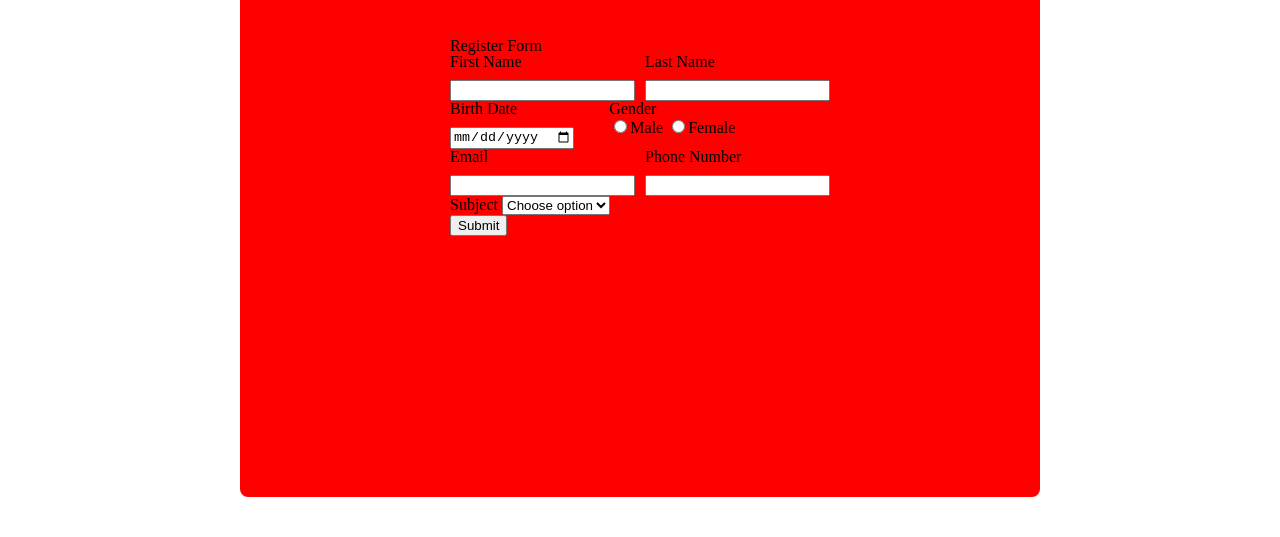
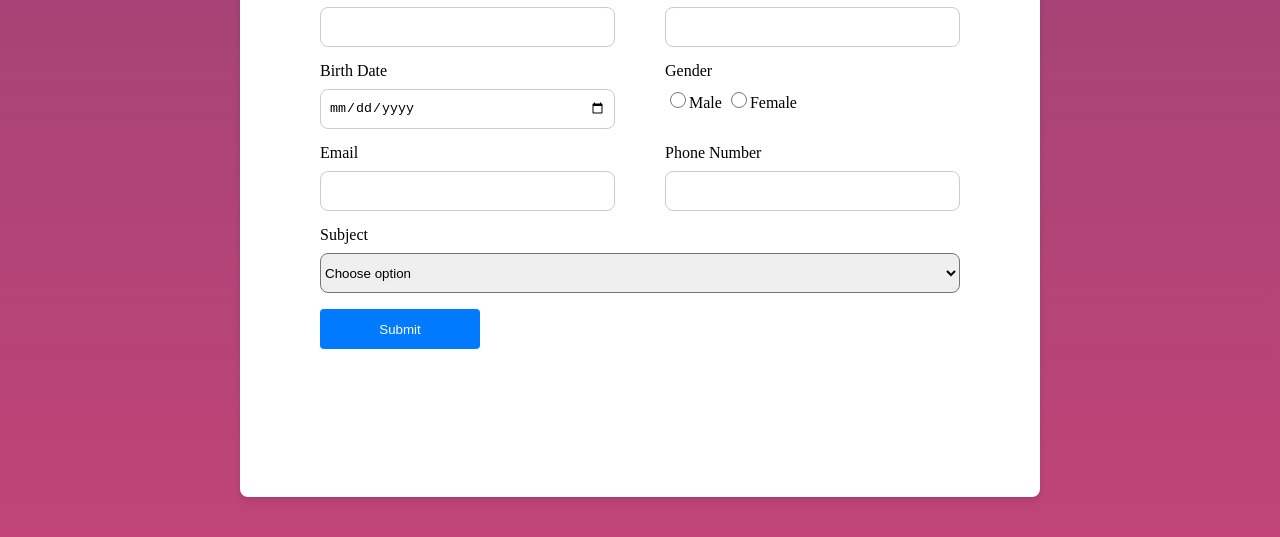
Before and after one commit to Soratun/tempo, a plain HTML site: page index.html in a window 1280 px wide. Shown: the part 263-800 px from the top of the page. Drawn offline with nearby package versions, Linux system fonts and the light colour scheme.

Commit message:
All designs include form

```diff
--- a/index.html
+++ b/index.html
@@ -58,6 +58,7 @@
               <input type="text" />
             </div>
           </div>
+          <div class="Subject">
             <label for="Subject">Subject</label>
             <select name="Subject" id="Subject">
               <option>Choose option</option>
@@ -65,6 +66,7 @@
               <option value="CSS">CSS</option>
               <option value="JS">JS</option>
             </select>
+          </div>
           <div>
             <button type="submit">Submit</button>
           </div>
--- a/style.css
+++ b/style.css
@@ -2,16 +2,26 @@
     box-sizing: border-box;
 }
 
-html, body {
+body {
     height: 100vh;
     margin: 0;
     display: flex;
     justify-content: center;
     align-items: center;
+    background-image: linear-gradient(#9B4376, #C04477);
 }
-
+h1 {
+    margin-bottom: 1rem;
+    font-size: 2.5rem;
+    font-weight: 700;
+}
+form {
+    display: flex;
+    flex-direction: column;
+    gap: 1rem;
+}
 .card {
-    background-color: red;
+    background-color: white;
     display: flex;
     flex-direction: column;
     justify-content: center;
@@ -21,44 +31,116 @@ html, body {
     height: 45rem;
     margin-top: 40px;
     margin-bottom: 40px;
+    box-shadow: 0px 4px 6px rgba(0, 0, 0, 0.1);
+}
+
+.box {
+    width: 100%;
+    max-width: 50rem;
+    padding: 5rem;
 }
 
 .rowName{
     display: flex;
     flex-direction: row;
-    gap: 10px;
+    gap: 50px;
 
     div{
         display: flex;
         flex-direction: column;
         gap: 10px;
+        width: 100%;
+
+    }
+
+    input{
+        width: 100%;
+        height: 2.5rem;
+        padding: 0.5rem;
+        border: 1px solid #ccc;
+        border-radius: 8px;
     }
 }
 .rowBirth{
     display: flex;
     flex-direction: row;
-    gap: 35px;
+    gap: 50px;
 
     .BirthDate{
         display: flex;
         flex-direction: column;
         gap: 10px;
+        width: 100%;
+
+        input{
+            width: 100%;
+            height: 2.5rem;
+            padding: 0.5rem;
+            border: 1px solid #ccc;
+            border-radius: 8px;
+        }
     }
 
     .Gender{
         display: flex;
         flex-direction: column;
+        gap: 10px;
+        width: 100%;
+
+        input[type="radio"]{
+            width: 1rem;
+            height: 1rem;
+            accent-color: green;
+        }
+
     }
 }
 
 .rowEmail{
     display: flex;
     flex-direction: row;
-    gap: 10px;
+    gap: 50px;
 
     div{
         display: flex;
         flex-direction: column;
         gap: 10px;
+        width: 100%;
+
+    }
+
+    input{
+        width: 100%;
+        height: 2.5rem;
+        padding: 0.5rem;
+        border: 1px solid #ccc;
+        border-radius: 8px;
     }
 }
+
+.Subject{
+    display: flex;
+    flex-direction: column;
+    width: 100%;
+    gap: 10px;
+
+    select{
+        height: 2.5rem;
+        border-radius: 8px;
+    }
+}
+
+label{
+    font-size: 1rem;
+    font-weight: 400;
+}
+
+button{
+    width: 10rem;
+    height: 2.5rem;
+    background-color: #007bff;
+    color: white;
+    border: none;
+    border-radius: 4px;
+    cursor: pointer;
+}
```
Lines whose indentation alone changed are shown as unchanged.
